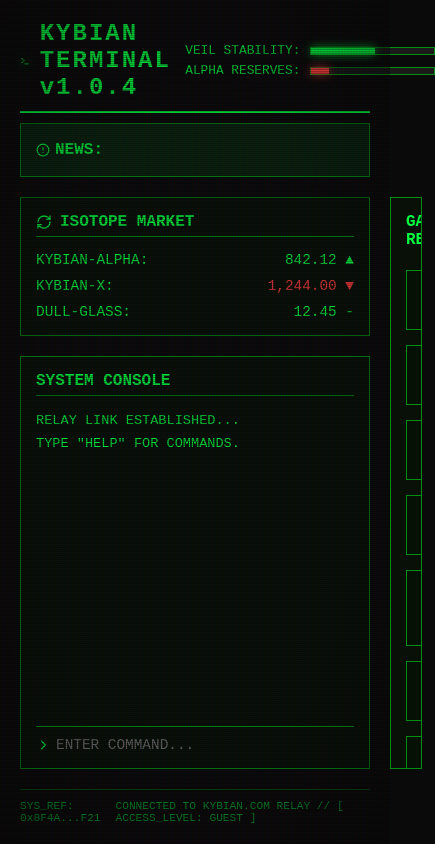
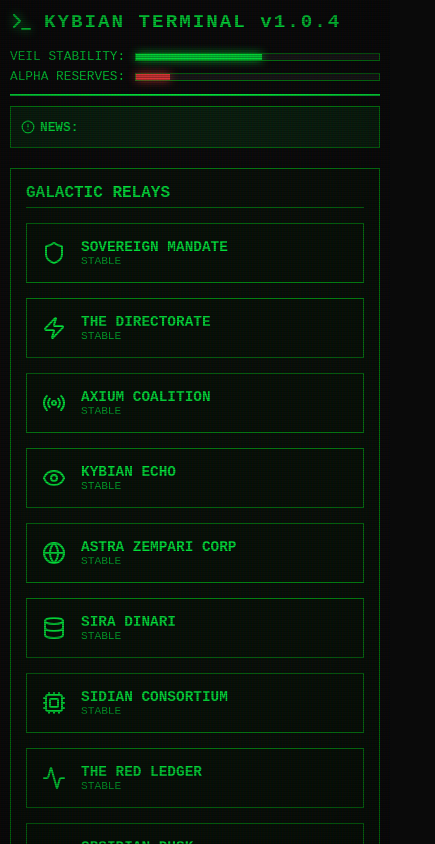
Before and after one commit to kyberone/kybian-hub, a React (Vite) app: page / in a window 390 px wide. Shown: the top 844 px of the page, 435 px wide, since content can reach past the window. Built offline with nearby package versions, Linux system fonts and the light colour scheme.

Commit message:
style: implement mobile-responsive layouts and media queries

```diff
--- a/src/App.css
+++ b/src/App.css
@@ -273,16 +273,73 @@ h3 {
   line-height: 2;
 }
 
-/* Scrollbar */
-::-webkit-scrollbar {
-  width: 5px;
+/* Responsive Media Queries */
+@media (max-width: 1024px) {
+  .terminal-main {
+    grid-template-columns: 300px 1fr;
+  }
 }
-::-webkit-scrollbar-track {
-  background: transparent;
+
+@media (max-width: 768px) {
+  body {
+    overflow-y: auto;
+  }
+
+  .terminal-container {
+    height: auto;
+    min-height: 100vh;
+    padding: 10px;
+  }
+
+  .terminal-header {
+    flex-direction: column;
+    align-items: flex-start;
+    gap: 15px;
+  }
+
+  .status-bars {
+    width: 100%;
+    min-width: 0;
+  }
+
+  .terminal-main {
+    grid-template-columns: 1fr;
+    display: flex;
+    flex-direction: column;
+  }
+
+  .side-panel {
+    order: 2;
+  }
+
+  .faction-directory {
+    order: 1;
+    max-height: none;
+    overflow-y: visible;
+  }
+
+  .terminal-console {
+    height: 300px;
+    flex-grow: 0;
+  }
+
+  .relay-grid {
+    grid-template-columns: 1fr;
+  }
+
+  h1 {
+    font-size: 1.2rem;
+  }
+
+  .news-ticker {
+    font-size: 0.8rem;
+    padding: 5px 10px;
+  }
+
+  .terminal-footer {
+    flex-direction: column;
+    gap: 10px;
+    align-items: center;
+    text-align: center;
+  }
 }
-::-webkit-scrollbar-thumb {
-  background: var(--terminal-dim);
-}
-::-webkit-scrollbar-thumb:hover {
-  background: var(--terminal-green);
-}
--- a/src/index.css
+++ b/src/index.css
@@ -22,9 +22,23 @@ body {
   width: 100vw;
 }
 
+@media (max-width: 768px) {
+  body {
+    overflow-y: auto;
+    height: auto;
+  }
+}
+
 #root {
   height: 100%;
 }
+
+@media (max-width: 768px) {
+  #root {
+    height: auto;
+  }
+}
+
 
 /* CRT Scanline Effect */
 body::before {
```
